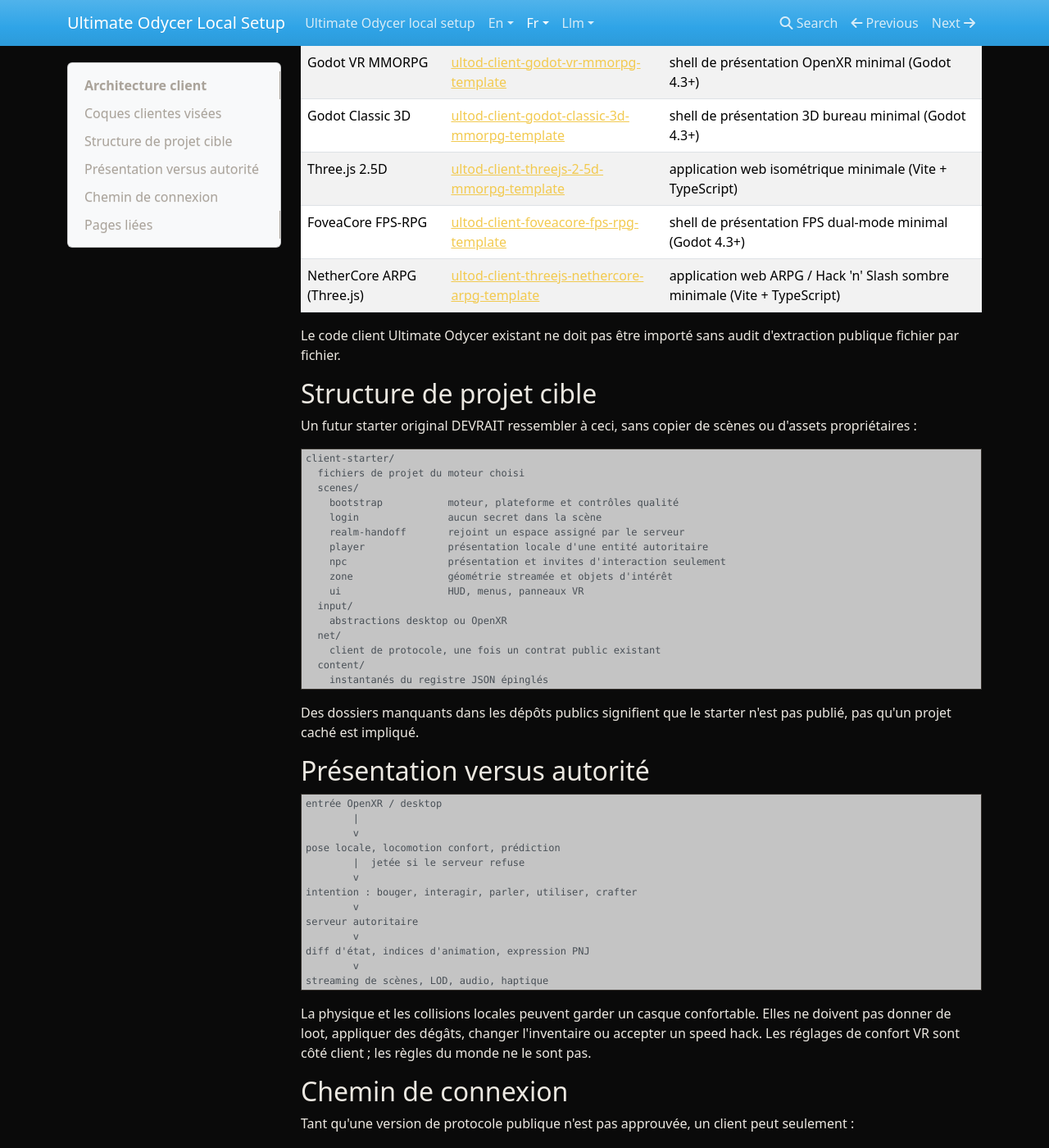
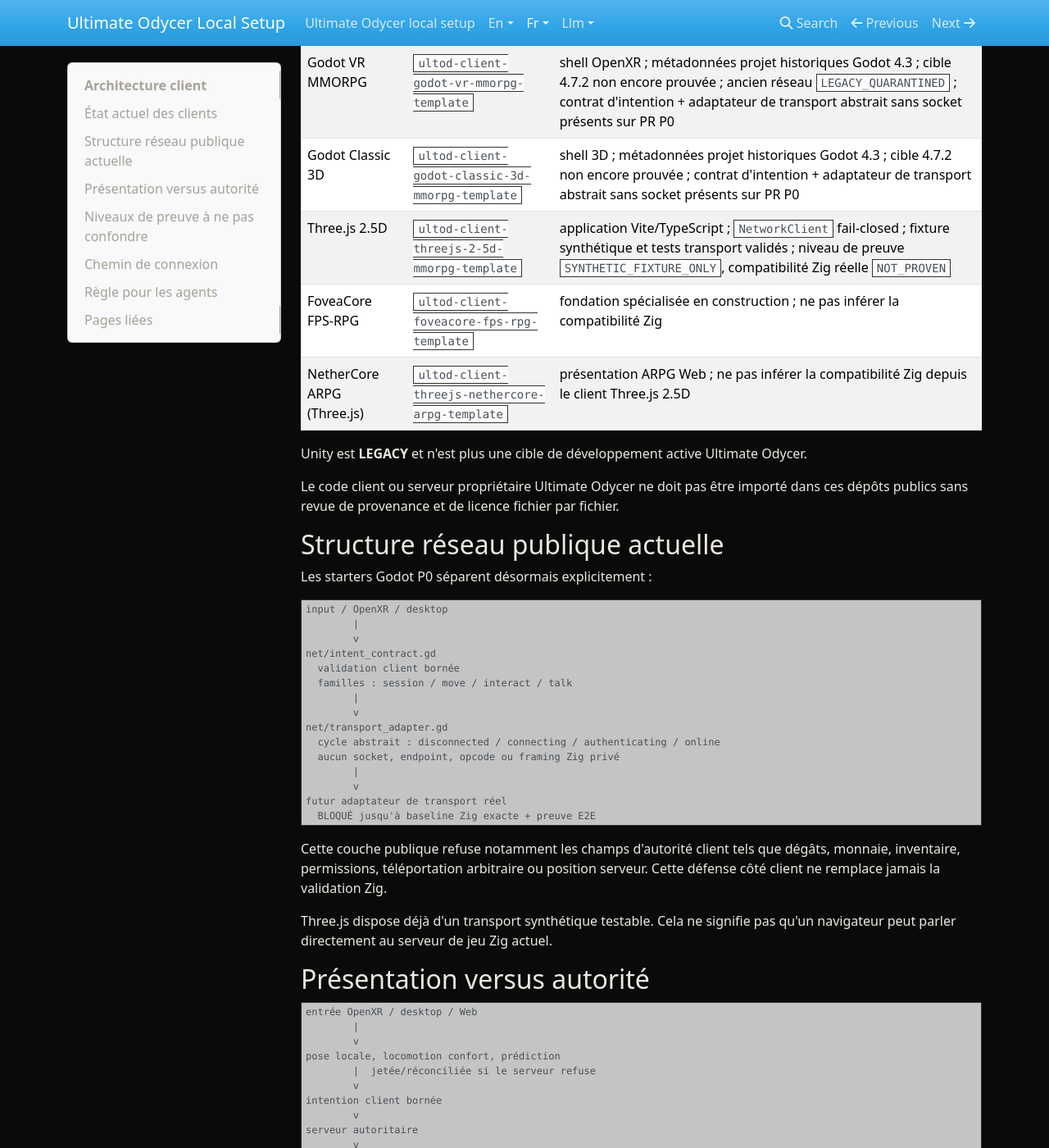
Before and after one commit to zedarvates/ultimate-odycer-docs, an MkDocs documentation site: the page built from docs/fr/explanation/client-architecture.md, in a window 1280 px wide and 1400 px high, scrolled down 254 px. Shown: the whole window at 82% size. Built offline with MkDocs 1.6.1, drawn with Linux system fonts in a browser that asks for light colours; some of the changed text lies outside the part shown.

Commit message:
docs: sync current Godot and Three.js proof state

````diff
--- a/docs/fr/explanation/client-architecture.md
+++ b/docs/fr/explanation/client-architecture.md
@@ -1,89 +1,100 @@
 # Architecture client
 
-Statut : `decision` pour les starters de présentation publics. Les dépôts
-Godot VR, Godot Classic 3D, Three.js 2.5D, FoveaCore et NetherCore ARPG fournissent des shells
-de présentation originaux minimaux pour exploration locale, tandis que les
-sockets serveur live restent non validés.
+Statut : `decision` pour les frontières d'autorité et `evidence-tracked` pour la maturité des starters publics. Les sockets vers le serveur Zig canonique restent **non prouvées** tant qu'une baseline serveur exacte et une preuve E2E réelle ne sont pas enregistrées.
 
-## Coques clientes visées
+## État actuel des clients
 
-| Profil | Dépôt public | Contenu actuel |
+| Profil | Dépôt public | État vérifiable actuel |
 |---|---|---|
-| Godot VR MMORPG | [ultod-client-godot-vr-mmorpg-template](https://github.com/zedarvates/ultod-client-godot-vr-mmorpg-template) | shell de présentation OpenXR minimal (Godot 4.3+) |
-| Godot Classic 3D | [ultod-client-godot-classic-3d-mmorpg-template](https://github.com/zedarvates/ultod-client-godot-classic-3d-mmorpg-template) | shell de présentation 3D bureau minimal (Godot 4.3+) |
-| Three.js 2.5D | [ultod-client-threejs-2-5d-mmorpg-template](https://github.com/zedarvates/ultod-client-threejs-2-5d-mmorpg-template) | application web isométrique minimale (Vite + TypeScript) |
-| FoveaCore FPS-RPG | [ultod-client-foveacore-fps-rpg-template](https://github.com/zedarvates/ultod-client-foveacore-fps-rpg-template) | shell de présentation FPS dual-mode minimal (Godot 4.3+) |
-| NetherCore ARPG (Three.js) | [ultod-client-threejs-nethercore-arpg-template](https://github.com/zedarvates/ultod-client-threejs-nethercore-arpg-template) | application web ARPG / Hack 'n' Slash sombre minimale (Vite + TypeScript) |
+| Godot VR MMORPG | `ultod-client-godot-vr-mmorpg-template` | shell OpenXR ; métadonnées projet historiques Godot 4.3 ; cible 4.7.2 non encore prouvée ; ancien réseau `LEGACY_QUARANTINED` ; contrat d'intention + adaptateur de transport abstrait sans socket présents sur PR P0 |
+| Godot Classic 3D | `ultod-client-godot-classic-3d-mmorpg-template` | shell 3D ; métadonnées projet historiques Godot 4.3 ; cible 4.7.2 non encore prouvée ; contrat d'intention + adaptateur de transport abstrait sans socket présents sur PR P0 |
+| Three.js 2.5D | `ultod-client-threejs-2-5d-mmorpg-template` | application Vite/TypeScript ; `NetworkClient` fail-closed ; fixture synthétique et tests transport validés ; niveau de preuve `SYNTHETIC_FIXTURE_ONLY`, compatibilité Zig réelle `NOT_PROVEN` |
+| FoveaCore FPS-RPG | `ultod-client-foveacore-fps-rpg-template` | fondation spécialisée en construction ; ne pas inférer la compatibilité Zig |
+| NetherCore ARPG (Three.js) | `ultod-client-threejs-nethercore-arpg-template` | présentation ARPG Web ; ne pas inférer la compatibilité Zig depuis le client Three.js 2.5D |
 
-Le code client Ultimate Odycer existant ne doit pas être importé sans audit
-d'extraction publique fichier par fichier.
+Unity est **LEGACY** et n'est plus une cible de développement active Ultimate Odycer.
 
-## Structure de projet cible
+Le code client ou serveur propriétaire Ultimate Odycer ne doit pas être importé dans ces dépôts publics sans revue de provenance et de licence fichier par fichier.
 
-Un futur starter original DEVRAIT ressembler à ceci, sans copier de scènes
-ou d'assets propriétaires :
+## Structure réseau publique actuelle
+
+Les starters Godot P0 séparent désormais explicitement :
 
 ```text
-client-starter/
-  fichiers de projet du moteur choisi
-  scenes/
-    bootstrap           moteur, plateforme et contrôles qualité
-    login               aucun secret dans la scène
-    realm-handoff       rejoint un espace assigné par le serveur
-    player              présentation locale d'une entité autoritaire
-    npc                 présentation et invites d'interaction seulement
-    zone                géométrie streamée et objets d'intérêt
-    ui                  HUD, menus, panneaux VR
-  input/
-    abstractions desktop ou OpenXR
-  net/
-    client de protocole, une fois un contrat public existant
-  content/
-    instantanés du registre JSON épinglés
+input / OpenXR / desktop
+        |
+        v
+net/intent_contract.gd
+  validation client bornée
+  familles : session / move / interact / talk
+        |
+        v
+net/transport_adapter.gd
+  cycle abstrait : disconnected / connecting / authenticating / online
+  aucun socket, endpoint, opcode ou framing Zig privé
+        |
+        v
+futur adaptateur de transport réel
+  BLOQUÉ jusqu'à baseline Zig exacte + preuve E2E
 ```
 
-Des dossiers manquants dans les dépôts publics signifient que le starter
-n'est pas publié, pas qu'un projet caché est impliqué.
+Cette couche publique refuse notamment les champs d'autorité client tels que dégâts, monnaie, inventaire, permissions, téléportation arbitraire ou position serveur. Cette défense côté client ne remplace jamais la validation Zig.
+
+Three.js dispose déjà d'un transport synthétique testable. Cela ne signifie pas qu'un navigateur peut parler directement au serveur de jeu Zig actuel.
 
 ## Présentation versus autorité
 
 ```text
-entrée OpenXR / desktop
+entrée OpenXR / desktop / Web
         |
         v
 pose locale, locomotion confort, prédiction
-        |  jetée si le serveur refuse
+        |  jetée/réconciliée si le serveur refuse
         v
-intention : bouger, interagir, parler, utiliser, crafter
+intention client bornée
         v
 serveur autoritaire
         v
-diff d'état, indices d'animation, expression PNJ
+diff d'état / événement accepté ou refusé
         v
-streaming de scènes, LOD, audio, haptique
+présentation, interpolation, LOD, audio, haptique
 ```
 
-La physique et les collisions locales peuvent garder un casque confortable.
-Elles ne doivent pas donner de loot, appliquer des dégâts, changer
-l'inventaire ou accepter un speed hack. Les réglages de confort VR sont
-côté client ; les règles du monde ne le sont pas.
+Le client ne décide jamais des dégâts, de l'or, de l'inventaire, des récompenses, des permissions ou de l'état persistant du monde.
+
+## Niveaux de preuve à ne pas confondre
+
+- `DOCUMENTED` / `DECLARED` : documentation ou métadonnées seulement ;
+- `SYNTHETIC_FIXTURE_ONLY` : fixture locale contrôlée, sans serveur Zig canonique ;
+- `ENGINE_LOAD_PROVEN` : le projet charge avec le moteur nommé ; ne prouve pas le réseau ;
+- `OPENXR_INIT_PROVEN` : runtime OpenXR nommé initialisé ; ne prouve pas le casque ni le réseau ;
+- `HEADSET_RUNTIME_PROVEN` : scénario casque/contrôleurs nommé ; ne prouve pas le serveur ;
+- `REAL_SERVER_E2E` : client et serveur exacts, révisions nommées, scénario reproductible ;
+- `FAKE-GREEN` : un test vert utilisé pour revendiquer plus que ce qu'il exerce réellement.
 
 ## Chemin de connexion
 
-Tant qu'une version de protocole publique n'est pas approuvée, un client
-peut seulement :
+La documentation publique possède deux niveaux qu'un agent doit distinguer :
 
-1. documenter la séquence visée de login et de handoff ;
-2. consommer des modèles JSON épinglés pour labels et fixtures synthétiques ;
-3. mener des expériences de présentation locales, hors réseau ;
-4. refuser points de production, identifiants et dumps de protocole.
+1. `network-intent-v1` est un contrat public synthétique et transport-indépendant ;
+2. `server-network-contract.md` décrit un état de transport serveur issu de décisions d'implémentation, mais **ne constitue pas une preuve de compatibilité client** et doit être revalidé contre la baseline Zig exacte avant toute promotion.
 
-Une fixture de boucle locale synthétique est la première preuve réseau
-autorisée. Une exécution desktop isolée ne prouvé pas l'interopérabilité VR.
+En particulier, le client Web Three.js ne doit pas supposer qu'un endpoint WebSocket joueur existe. Le serveur décrit actuellement un transport jeu TCP binaire ; un client navigateur exige donc un pont/passerelle ou un endpoint officiel séparé, tous deux encore à prouver.
+
+## Règle pour les agents
+
+Avant de modifier un client :
+
+1. lire cette page ;
+2. lire `../reference/network-contract.md` ;
+3. lire `../reference/server-network-contract.md` en conservant son statut non validé ;
+4. lire la matrice moteurs/templates ;
+5. lire les proof-levels et compatibility manifests du dépôt client concerné ;
+6. ne jamais promouvoir `zig_compatibility`, Godot 4.7.2, OpenXR ou casque à `PROVEN` sans le reçu exécutable correspondant.
 
 ## Pages liées
 
 - [Vue d'ensemble de l'écosystème](ecosystem-overview.md)
-- [Contrat réseau](../reference/network-contract.md)
-- [Utiliser les modèles JSON](../how-to/use-json-templates.md)
-- [Démarrer un projet](../tutorials/start-an-ultimate-odycer-project.md)
+- [Contrat réseau public](../reference/network-contract.md)
+- [Contrat réseau serveur documenté](../reference/server-network-contract.md)
+- [Matrice moteurs, templates et mondes](../reference/engine-template-world-matrix.md)
````
